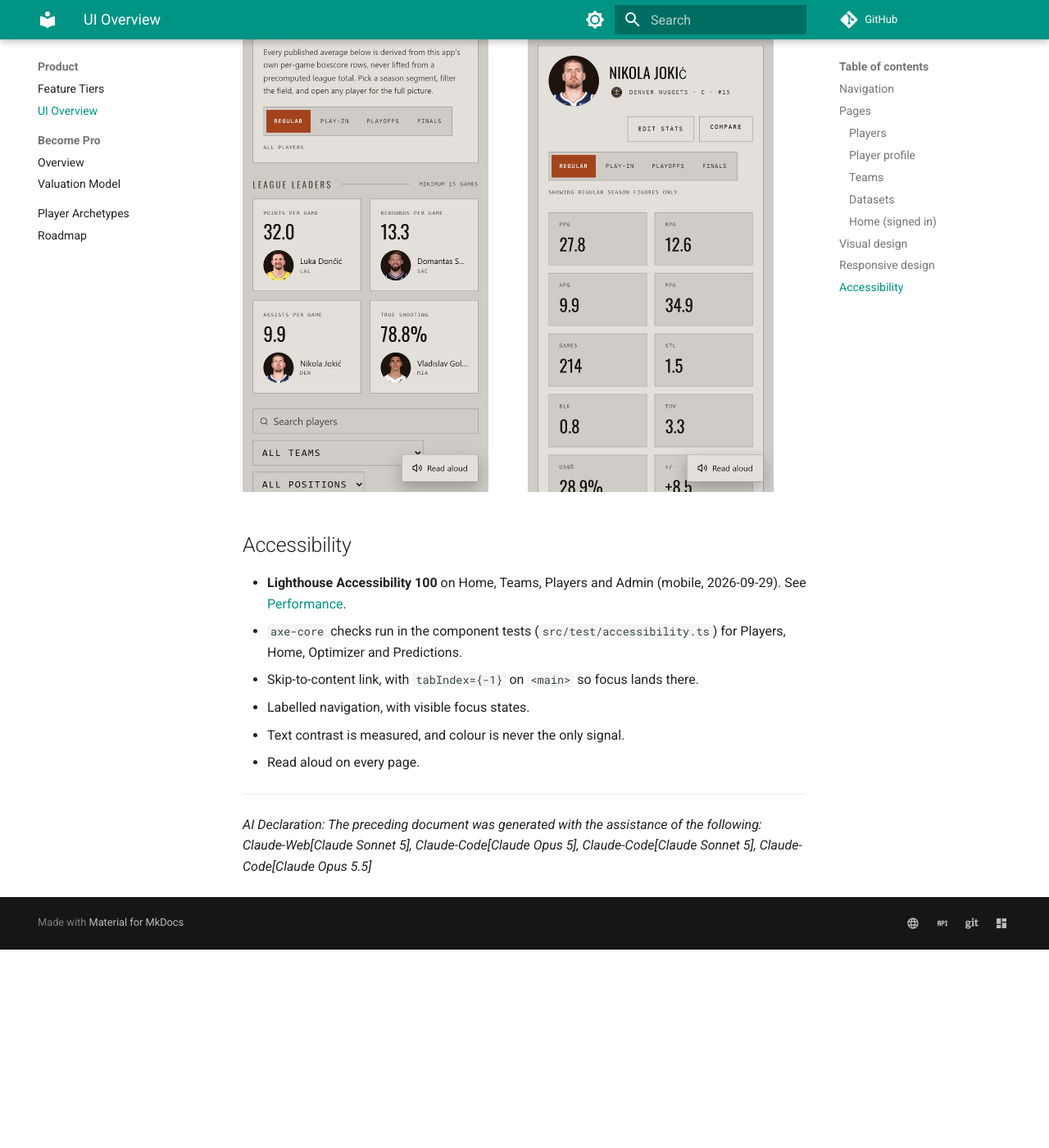
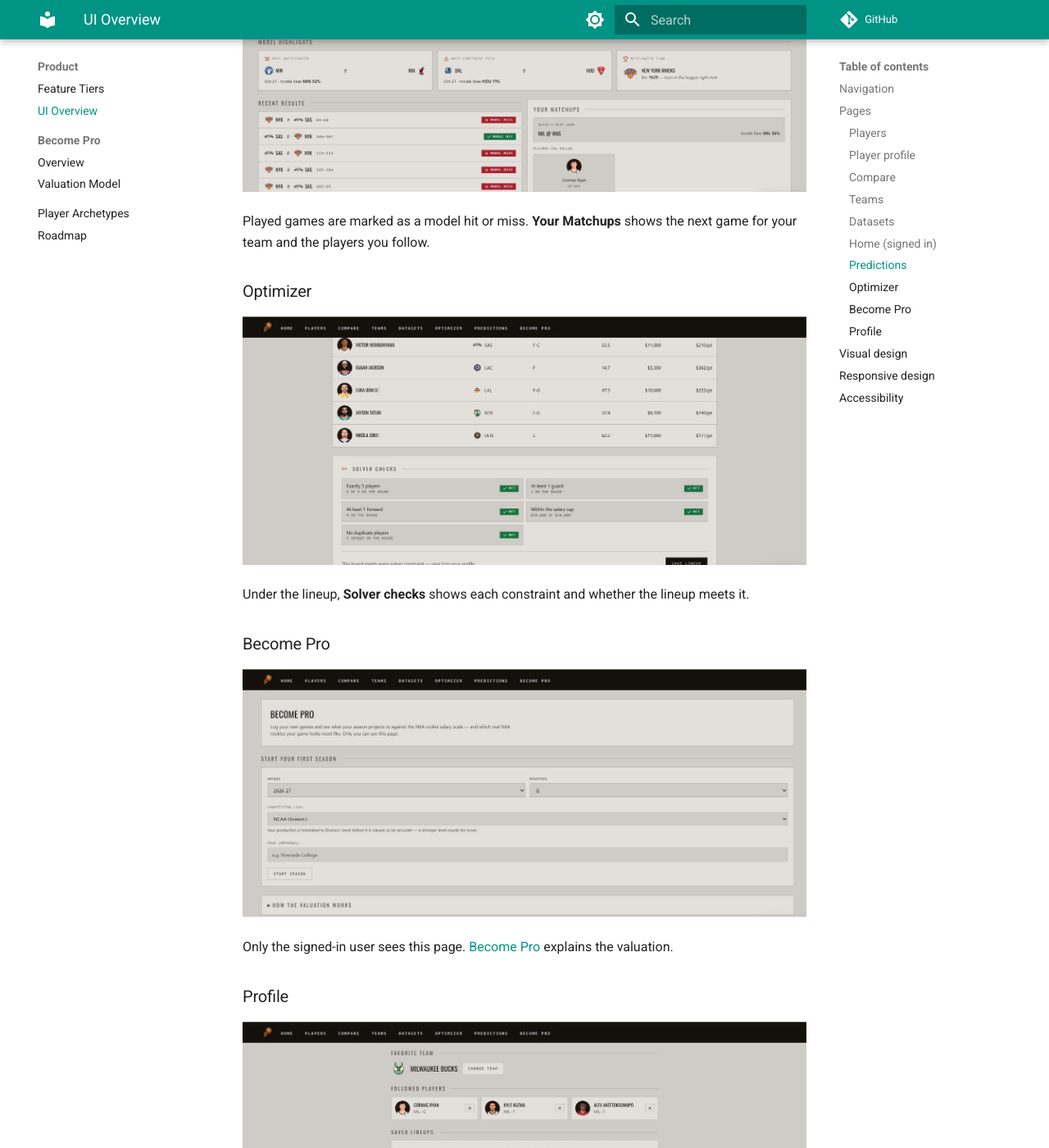
Before and after one commit to Sports-Analytics-Innovation-Platform/Innovation-Documentation-Website, an MkDocs documentation site: the page built from docs/design/wireframes.md, in a window 1280 px wide and 1400 px high, scrolled down 6223 px. Shown: the whole window at 82% size. Built offline with MkDocs 1.6.1 and Material for MkDocs 9.7.7, drawn with Linux system fonts in a browser that asks for light colours; comment, search, counter and statistics services are not loaded; before the commit the page ends 7381 px from its top, so only the background shows below that; some of the changed text lies outside the part shown.

Commit message:
UI Overview: add signed-in screenshots
Home, Compare, Predictions, Optimizer, Become Pro and Profile, taken by
Adrian on the live site. The username in the header is blanked out.

Co-Authored-By: Claude Opus 5.5 <noreply@anthropic.com>

```diff
--- a/docs/design/wireframes.md
+++ b/docs/design/wireframes.md
@@ -48,6 +48,12 @@ Every figure is derived from the app's own box-score rows. The **Regular / Play-
 
 The radar puts five traits (Scoring, Rebounding, Playmaking, Defense, Efficiency) on one 0–100 scale. Clicking a trait lists the stats behind it in plain English, which came from user feedback ([F7](../improvements.md)).
 
+### Compare
+
+![Compare](../assets/ui/compare-desktop.jpg)
+
+Each stat is a pair of bars, and a glossary under them explains every term.
+
 ### Teams
 
 ![Teams](../assets/ui/teams-desktop.jpg)
@@ -60,6 +66,8 @@ The Elo shown is the same pre-game rating stored on each prediction, so it is wh
 
 ### Home (signed in)
 
+![Home, signed in](../assets/ui/home-signed-in-desktop.jpg)
+
 The dashboard is built around one idea: **an account has to be necessary, not decorative**. The NBA data is the same for everyone; what you follow and how well you call games is yours.
 
 | Section | What it shows |
@@ -71,6 +79,28 @@ The dashboard is built around one idea: **an account has to be necessary, not de
 | **Leaderboard** | Users ranked by hit rate, with the model as a benchmark row |
 | **Saved** | Saved comparisons and lineups |
 | **Become Pro** | Your projected pick and value, or an invitation to start a season |
+
+### Predictions
+
+![Predictions](../assets/ui/predictions-desktop.jpg)
+
+Played games are marked as a model hit or miss. **Your Matchups** shows the next game for your team and the players you follow.
+
+### Optimizer
+
+![Optimizer](../assets/ui/optimizer-desktop.jpg)
+
+Under the lineup, **Solver checks** shows each constraint and whether the lineup meets it.
+
+### Become Pro
+
+![Become Pro](../assets/ui/become-pro-desktop.jpg)
+
+Only the signed-in user sees this page. [Become Pro](../become-pro/index.md) explains the valuation.
+
+### Profile
+
+![Profile](../assets/ui/profile-desktop.jpg)
 
 ## Visual design
 
```
Also changed, not shown: docs/assets/ui/become-pro-desktop.jpg (added), docs/assets/ui/compare-desktop.jpg (added), docs/assets/ui/home-signed-in-desktop.jpg (added), docs/assets/ui/optimizer-desktop.jpg (added), docs/assets/ui/predictions-desktop.jpg (added), docs/assets/ui/profile-desktop.jpg (added).
